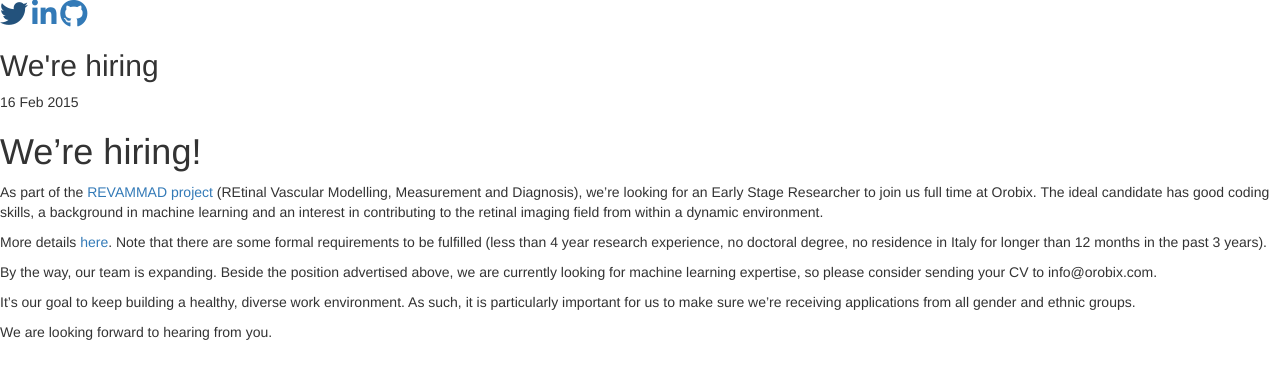
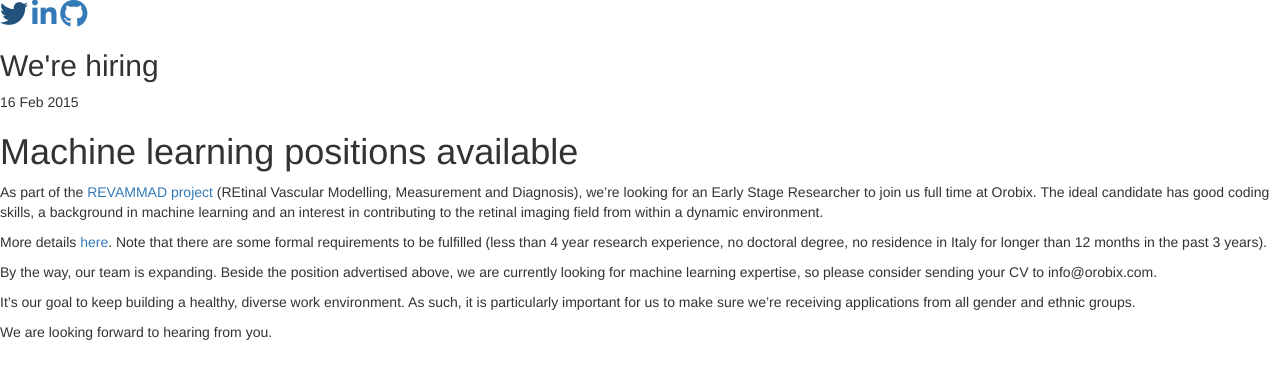
Before and after one commit to orobix/orobix.github.com, a Jekyll site: the page built from _posts/2015-02-16-were-hiring.markdown, in a window 1280 px wide. Shown: the top 379 px of the page. Built offline with Jekyll 4.4.1, drawn with Linux system fonts in a browser that asks for light colours; nearby versions of some CDN libraries; library files that are not in the unit come from our copies; Markdown is read by kramdown in place of the engine named in the settings.

Commit message:
Changed title

```diff
--- a/_posts/2015-02-16-were-hiring.markdown
+++ b/_posts/2015-02-16-were-hiring.markdown
@@ -7,7 +7,7 @@ author: Luca Antiga
 authorLink: "#team/lucaAntiga"
 ---
 
-# We're hiring!
+# Machine learning positions available
 
 As part of the [REVAMMAD project](http://revammad.blogs.lincoln.ac.uk) (REtinal Vascular Modelling, Measurement and Diagnosis), we're looking for an Early Stage Researcher to join us full time at Orobix. The ideal candidate has good coding skills, a background in machine learning and an interest in contributing to the retinal imaging field from within a dynamic environment.
 
```
